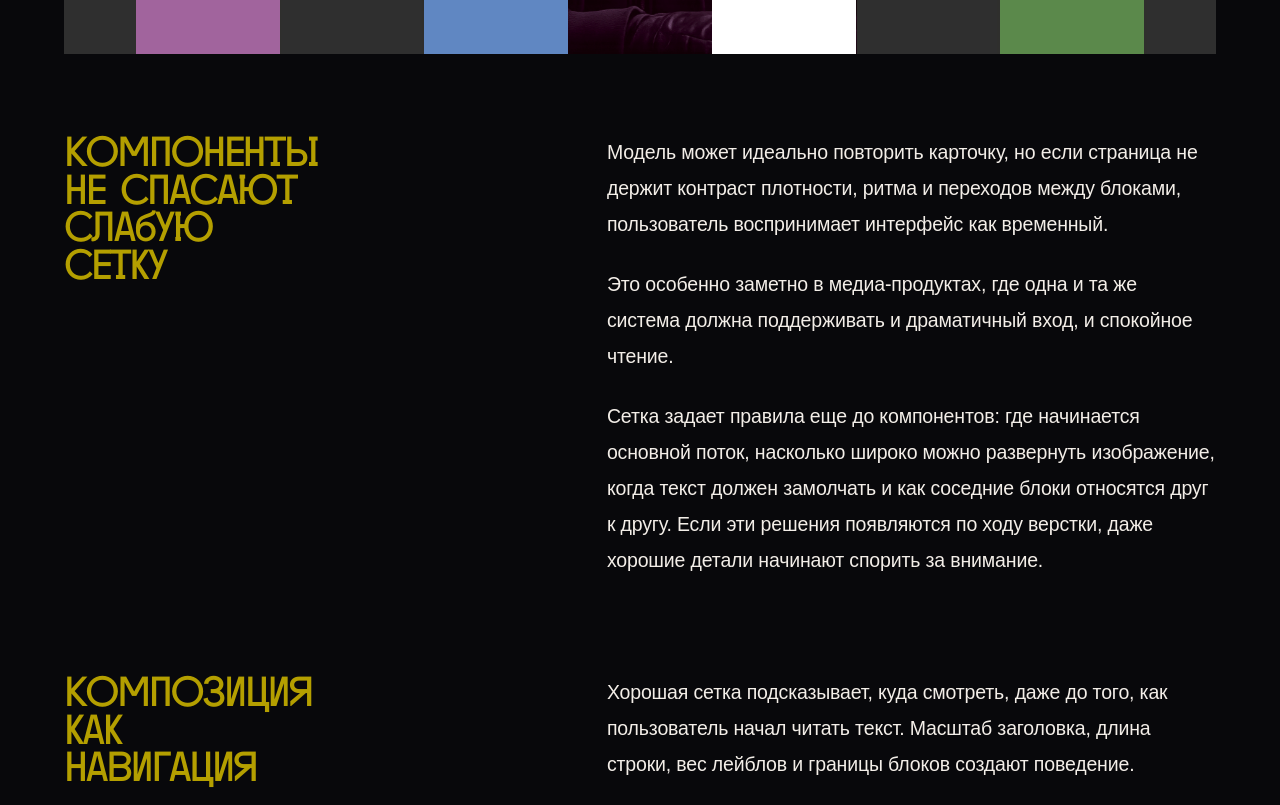
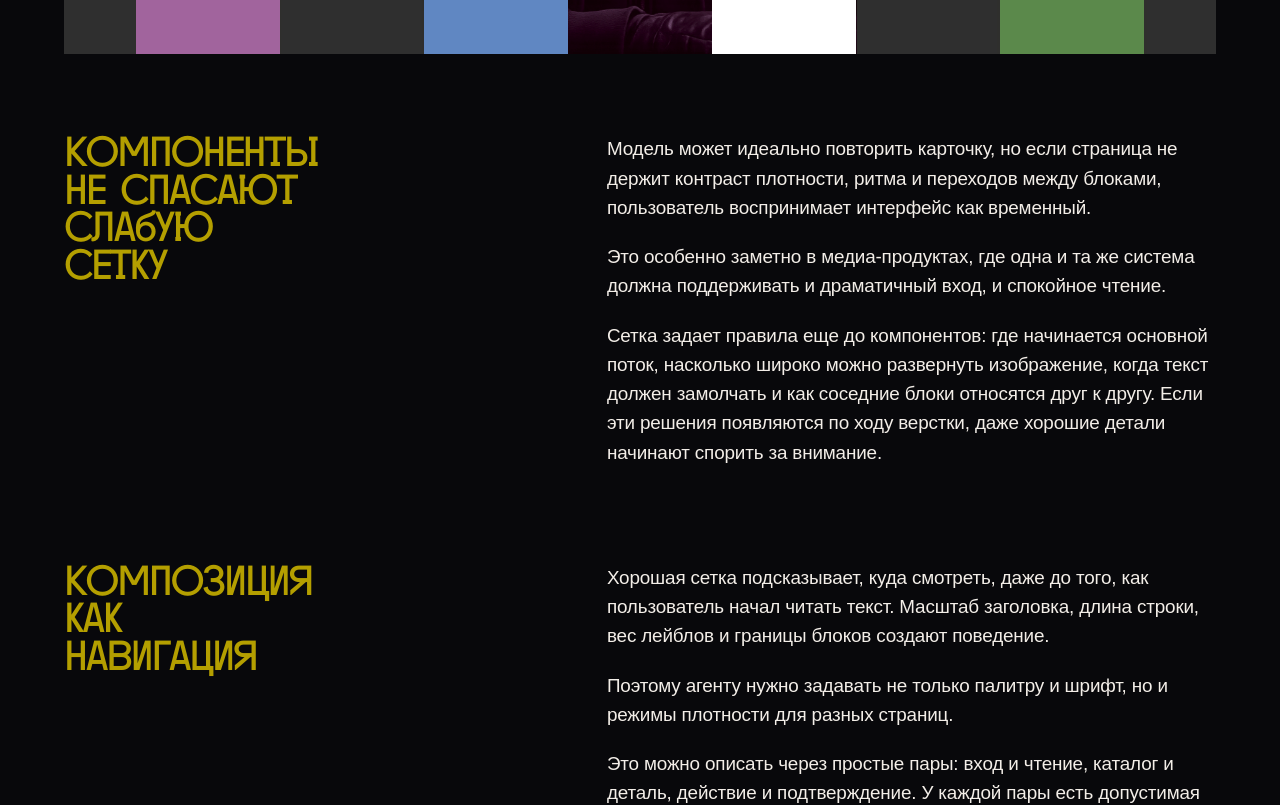
Before and after one commit to TemnovTema/kodo.media, a Next.js app: page /articles/agents-as-layout-engineers in a window 1280 px wide. Shown: the part 1440-2245 px from the top of the page. Built offline with nearby package versions, Linux system fonts and the light colour scheme; a web font is replaced by a local one.

Commit message:
Tighten article body typography

```diff
--- a/src/app/articles/[slug]/page.tsx
+++ b/src/app/articles/[slug]/page.tsx
@@ -102,7 +102,7 @@ export default async function ArticlePage({ params }: ArticlePageProps) {
               <h2 className="max-w-[11ch] text-balance text-[clamp(2rem,3.15vw,3.7rem)] leading-[0.93] tracking-[-0.06em] text-[var(--color-brand-yellow)]">
                 {section.title}
               </h2>
-              <div className="max-w-[38rem] space-y-6 text-[1.1rem] leading-8 text-[var(--color-text)] sm:text-[1.22rem] sm:leading-9">
+              <div className="max-w-[38rem] space-y-5 text-[1.05rem] leading-[1.6] text-[var(--color-text)] sm:text-[1.18rem] sm:leading-[1.55]">
                 {section.paragraphs.map((paragraph) => (
                   <p key={paragraph}>{paragraph}</p>
                 ))}
```
